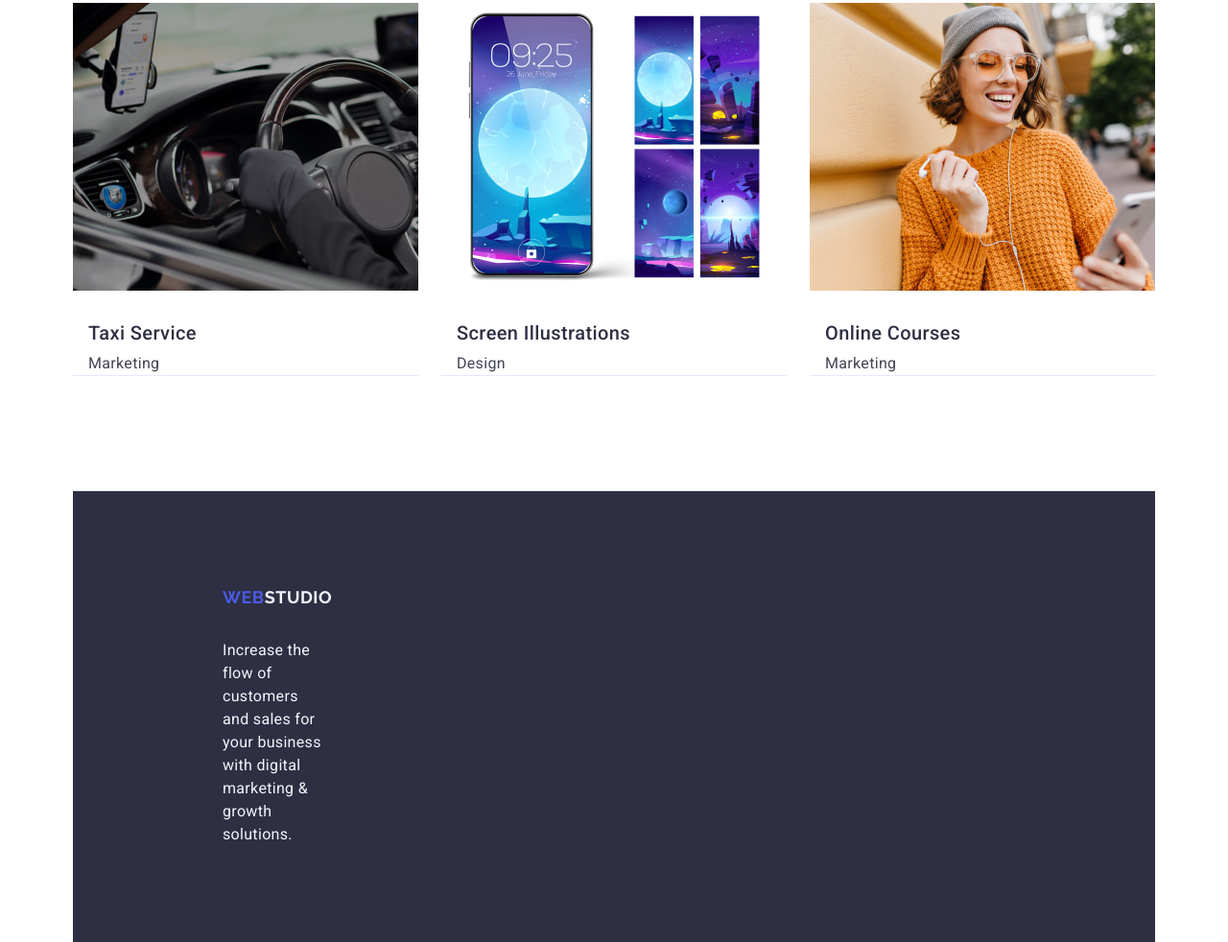
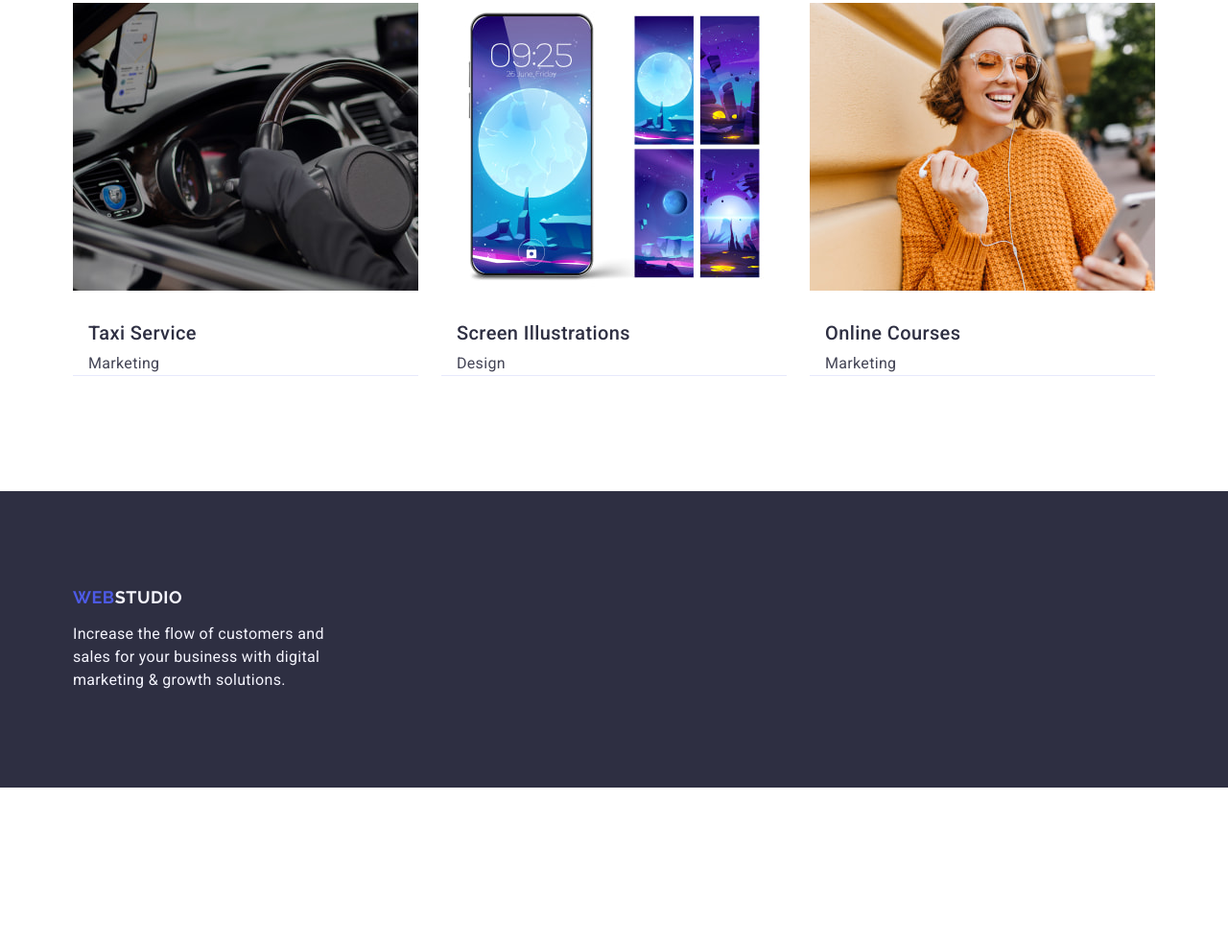
Before and after one commit to Irina-Kolesnyk/goit-markup-hw-03, a plain HTML site: page index.html in a window 1280 px wide. Shown: the part 2480-3462 px from the top of the page at 96% size. After the commit the page ends 3301 px from the top, so only its background shows below. Drawn offline with nearby package versions, Linux system fonts and the light colour scheme.

Commit message:
add correct footer

```diff
--- a/css/styles.css
+++ b/css/styles.css
@@ -300,8 +300,8 @@ padding-left: 16px;
 /* Footer */
 .footer {
 background-color: #2E2F42;
-padding-top: 100px;
-padding-bottom: 100px;
+padding: 100px 0;
+
 }
 .footer-text {
 font-weight: 400;
@@ -310,9 +310,8 @@ line-height:1.5;
 letter-spacing:0.02em;
 color:#f4f4fd;
 max-width: 264px;
-padding-left: 156px;
-margin-top: 17.5px;
-max-width: 264px;
+
+
 }
 
 .footer-logo {
@@ -323,11 +322,9 @@ font-weight: 700;
 line-height: 1.17;
 letter-spacing: 0.03em;
 text-transform: uppercase;
-padding-left: 156px;
 display: inline-block;
 margin-bottom: 16px;
  }
-
  .footer-logo-part {
  color: #f4f4fd;
 }
--- a/index.html
+++ b/index.html
@@ -236,9 +236,8 @@
     </main>
 
     <!-- Footer -->
-    <footer>
+    <footer class="footer">
       <div class="container">
-        <div class="footer">
         <a class="footer-logo" href=" ./index.html">
           WEB<span class="footer-logo-part">Studio</span>
         </a>
@@ -247,7 +246,6 @@
           digital marketing & growth solutions.
         </p>
       </div>
-      </div>
     </footer>
   </body>
 </html>
```
Lines whose indentation alone changed are shown as unchanged.
